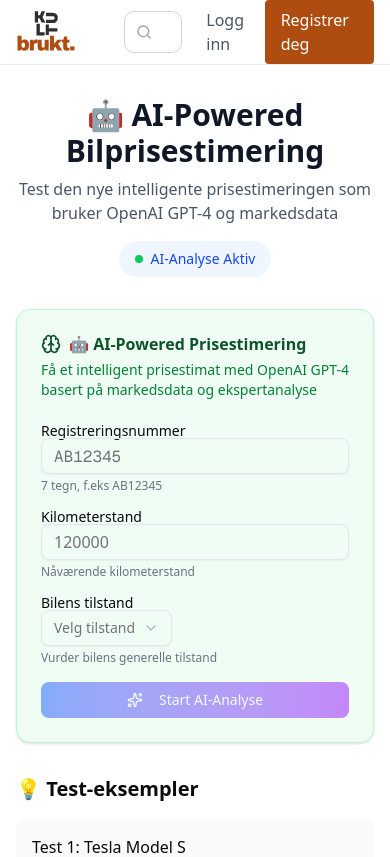
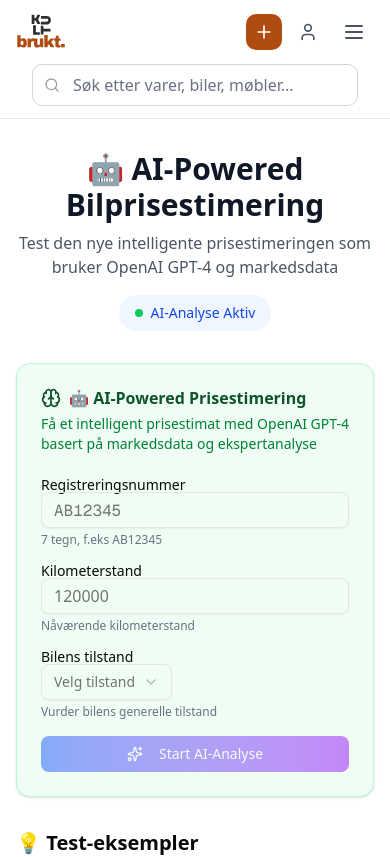
Before and after one commit to mroizo75/kulbruk, a Next.js app: page /test-prisestimering in a window 390 px wide. Shown: the top 857 px of the page. Built offline with nearby package versions, Linux system fonts and the light colour scheme; no server answers.

Commit message:
Mobilvisning av sidene

```diff
--- a/src/app/layout.tsx
+++ b/src/app/layout.tsx
@@ -20,6 +20,7 @@
   title: 'Kulbruk.no - Norges nye markedsplass',
   description: 'Kulbruk.no er et brukervennlig og profesjonelt markedsplass-alternativ hvor privatpersoner og bedrifter kan legge ut annonser til en rimelig pris.',
   keywords: ['markedsplass', 'salg', 'brukt', 'annonser', 'norge', 'bil', 'møbler', 'elektronikk'],
+  viewport: 'width=device-width, initial-scale=1',
   openGraph: {
     title: 'Kulbruk.no - Norges nye markedsplass',
     description: 'Et brukervennlig og profesjonelt markedsplass-alternativ hvor privatpersoner og bedrifter kan legge ut annonser til en rimelig pris.',
--- a/src/components/navbar.tsx
+++ b/src/components/navbar.tsx
@@ -1,24 +1,45 @@
 "use client"
 
-import React from 'react'
+import React, { useState } from 'react'
 import Link from 'next/link'
 import Image from 'next/image'
-import { Search, Plus, User } from 'lucide-react'
+import { Search, Plus, User, Menu, X } from 'lucide-react'
 import { SignedIn, SignedOut, UserButton } from '@clerk/nextjs'
 
 export default function Navbar() {
+  const [isMobileMenuOpen, setIsMobileMenuOpen] = useState(false)
+  const [searchQuery, setSearchQuery] = useState('')
+
+  const toggleMobileMenu = () => {
+    setIsMobileMenuOpen(!isMobileMenuOpen)
+  }
+
+  const handleSearch = (e: React.FormEvent) => {
+    e.preventDefault()
+    if (searchQuery.trim()) {
+      window.location.href = `/annonser?search=${encodeURIComponent(searchQuery)}`
+    }
+  }
+
   return (
     <nav className="bg-white border-b border-gray-200 sticky top-0 z-50">
-      <div className="container mx-auto px-4">
+      <div className="max-w-7xl mx-auto px-4 sm:px-6 lg:px-8">
         <div className="flex h-16 items-center justify-between">
           {/* Logo */}
-          <div className="flex items-center space-x-6">
-            <Link href="/" className="flex items-center space-x-2">
-              <Image src="/logo.svg" alt="Kulbruk.no" width={80} height={80} />
+          <div className="flex items-center">
+            <Link href="/" className="flex items-center">
+              <Image
+                src="/logo.svg"
+                alt="Kulbruk.no"
+                width={50}
+                height={50}
+                className="sm:w-16 sm:h-16 lg:w-20 lg:h-20"
+              />
             </Link>
+          </div>
 
-            {/* Hovednavigasjon - skjult på mobile */}
-            <div className="hidden md:flex items-center space-x-6">
+          {/* Desktop Navigation */}
+          <div className="hidden lg:flex items-center space-x-6">
             <Link
               href="/annonser"
               className="text-gray-600 hover:text-gray-900 transition-colors"
@@ -50,76 +71,193 @@
               Torget
             </Link>
           </div>
-          </div>
 
-          {/* Søkebar - midt */}
-          <div className="flex-1 max-w-md mx-6">
+          {/* Desktop Search - Hidden on mobile/tablet */}
+          <div className="hidden lg:flex flex-1 max-w-md mx-6">
+            <form onSubmit={handleSearch} className="w-full">
               <div className="relative">
                 <Search className="absolute left-3 top-1/2 h-4 w-4 -translate-y-1/2 text-gray-400" />
                 <input
+                  value={searchQuery}
+                  onChange={(e) => setSearchQuery(e.target.value)}
                   placeholder="Søk etter varer, biler, møbler..."
                   className="w-full pl-10 pr-4 py-2 border border-gray-300 rounded-lg focus:outline-none focus:ring-2 focus:ring-[#af4c0f] bg-white text-gray-900 placeholder:text-gray-500"
                   type="search"
                 />
               </div>
+            </form>
           </div>
 
-          {/* Høyre side - Knapper og bruker */}
-          <div className="flex items-center space-x-4">
-            {/* Legg ut annonse - kun for innlogget brukere */}
-            <SignedIn>
+          {/* Right side - Actions */}
+          <div className="flex items-center space-x-2 sm:space-x-4">
+            {/* Desktop: Full button */}
             <Link
               href="/opprett"
-                className="hidden sm:flex items-center bg-[#af4c0f] text-white px-4 py-2 rounded hover:bg-[#af4c0f]/90 transition-colors"
+              className="hidden lg:flex items-center space-x-2 bg-[#af4c0f] text-white px-4 py-2 rounded-lg hover:bg-[#af4c0f]/90 transition-colors"
             >
-                <Plus className="mr-2 h-4 w-4" />
-                Legg ut annonse
+              <Plus className="h-4 w-4" />
+              <span>Legg ut annonse</span>
             </Link>
+
+            {/* Tablet: Shortened button */}
             <Link
               href="/opprett"
-                className="sm:hidden bg-[#af4c0f] text-white p-2 rounded hover:bg-[#af4c0f]/90 transition-colors"
+              className="hidden md:lg:hidden md:flex items-center space-x-1 bg-[#af4c0f] text-white px-3 py-2 rounded-lg hover:bg-[#af4c0f]/90 transition-colors text-sm"
             >
               <Plus className="h-4 w-4" />
+              <span>Legg ut</span>
             </Link>
 
-              {/* Dashboard link */}
+            {/* Mobile: Icon only */}
+            <Link
+              href="/opprett"
+              className="md:hidden bg-[#af4c0f] text-white p-2 rounded-lg hover:bg-[#af4c0f]/90 transition-colors"
+              aria-label="Legg ut annonse"
+            >
+              <Plus className="h-5 w-5" />
+            </Link>
+
+            {/* Auth section */}
+            <SignedIn>
+              {/* Dashboard link - hidden on mobile */}
               <Link
                 href="/dashboard"
-                className="flex items-center text-gray-600 hover:text-gray-900 transition-colors"
+                className="hidden sm:flex items-center text-gray-600 hover:text-gray-900 transition-colors px-2 py-1"
               >
                 <User className="h-4 w-4 mr-1" />
-                <span className="hidden sm:block">Dashboard</span>
+                <span className="hidden lg:block">Dashboard</span>
               </Link>
 
-              {/* User button */}
               <UserButton
                 appearance={{
                   elements: {
                     avatarBox: "h-8 w-8"
                   }
                 }}
-                userProfileProps={{
-                  appearance: {
-                    elements: {
-                      rootBox: "bg-white"
-                    }
-                  }
-                }}
+                userProfileMode="navigation"
+                userProfileUrl="/dashboard"
               />
             </SignedIn>
 
-            {/* Auth knapper for ikke-innlogget */}
             <SignedOut>
-              <div className="flex items-center space-x-2">
+              {/* Desktop auth buttons */}
+              <div className="hidden md:flex items-center space-x-2">
                 <Link
                   href="/sign-in"
-                  className="text-gray-600 hover:text-gray-900 transition-colors"
+                  className="text-gray-600 hover:text-gray-900 transition-colors px-3 py-2 text-sm lg:text-base"
                 >
                   Logg inn
                 </Link>
                 <Link
                   href="/registrer"
-                  className="bg-[#af4c0f] text-white px-4 py-2 rounded hover:bg-[#af4c0f]/90 transition-colors"
+                  className="bg-gray-900 text-white px-3 lg:px-4 py-2 rounded-lg hover:bg-gray-800 transition-colors text-sm lg:text-base"
+                >
+                  Registrer
+                </Link>
+              </div>
+
+              {/* Mobile auth button */}
+              <Link
+                href="/sign-in"
+                className="md:hidden text-gray-600 hover:text-gray-900 transition-colors p-2"
+                aria-label="Logg inn"
+              >
+                <User className="h-5 w-5" />
+              </Link>
+            </SignedOut>
+
+            {/* Mobile menu button */}
+            <button
+              onClick={toggleMobileMenu}
+              className="lg:hidden p-2 text-gray-600 hover:text-gray-900 transition-colors"
+              aria-label="Toggle menu"
+            >
+              {isMobileMenuOpen ? <X className="h-6 w-6" /> : <Menu className="h-6 w-6" />}
+            </button>
+          </div>
+        </div>
+
+        {/* Mobile/Tablet Search Bar */}
+        <div className="lg:hidden px-4 pb-3">
+          <form onSubmit={handleSearch}>
+            <div className="relative">
+              <Search className="absolute left-3 top-1/2 h-4 w-4 -translate-y-1/2 text-gray-400" />
+              <input
+                value={searchQuery}
+                onChange={(e) => setSearchQuery(e.target.value)}
+                placeholder="Søk etter varer, biler, møbler..."
+                className="w-full pl-10 pr-4 py-2 border border-gray-300 rounded-lg focus:outline-none focus:ring-2 focus:ring-[#af4c0f] bg-white text-gray-900 placeholder:text-gray-500"
+                type="search"
+              />
+            </div>
+          </form>
+        </div>
+
+        {/* Mobile Menu */}
+        {isMobileMenuOpen && (
+          <div className="lg:hidden border-t border-gray-200 bg-white">
+            <div className="px-2 pt-2 pb-3 space-y-1">
+              <Link
+                href="/annonser"
+                className="block px-3 py-2 text-gray-600 hover:text-gray-900 hover:bg-gray-50 rounded-md transition-colors"
+                onClick={() => setIsMobileMenuOpen(false)}
+              >
+                Alle annonser
+              </Link>
+              <Link
+                href="/reiser"
+                className="block px-3 py-2 text-gray-600 hover:text-gray-900 hover:bg-gray-50 rounded-md transition-colors"
+                onClick={() => setIsMobileMenuOpen(false)}
+              >
+                🛫 Reiser
+              </Link>
+              <Link
+                href="/annonser/bil"
+                className="block px-3 py-2 text-gray-600 hover:text-gray-900 hover:bg-gray-50 rounded-md transition-colors"
+                onClick={() => setIsMobileMenuOpen(false)}
+              >
+                Biler
+              </Link>
+              <Link
+                href="/annonser/eiendom"
+                className="block px-3 py-2 text-gray-600 hover:text-gray-900 hover:bg-gray-50 rounded-md transition-colors"
+                onClick={() => setIsMobileMenuOpen(false)}
+              >
+                Eiendom
+              </Link>
+              <Link
+                href="/annonser/torget"
+                className="block px-3 py-2 text-gray-600 hover:text-gray-900 hover:bg-gray-50 rounded-md transition-colors"
+                onClick={() => setIsMobileMenuOpen(false)}
+              >
+                Torget
+              </Link>
+
+              <SignedIn>
+                <div className="border-t border-gray-200 pt-2 mt-2">
+                  <Link
+                    href="/dashboard"
+                    className="block px-3 py-2 text-gray-600 hover:text-gray-900 hover:bg-gray-50 rounded-md transition-colors"
+                    onClick={() => setIsMobileMenuOpen(false)}
+                  >
+                    📊 Dashboard
+                  </Link>
+                </div>
+              </SignedIn>
+
+              <SignedOut>
+                <div className="border-t border-gray-200 pt-2 mt-2">
+                  <Link
+                    href="/sign-in"
+                    className="block px-3 py-2 text-gray-600 hover:text-gray-900 hover:bg-gray-50 rounded-md transition-colors"
+                    onClick={() => setIsMobileMenuOpen(false)}
+                  >
+                    Logg inn
+                  </Link>
+                  <Link
+                    href="/registrer"
+                    className="block px-3 py-2 bg-gray-900 text-white rounded-md hover:bg-gray-800 transition-colors mt-1"
+                    onClick={() => setIsMobileMenuOpen(false)}
                   >
                     Registrer deg
                   </Link>
@@ -127,6 +265,7 @@
               </SignedOut>
             </div>
           </div>
+        )}
       </div>
     </nav>
   )
```
Also changed, not shown: src/components/homepage/hero-section.tsx (+26 -26 lines). Lines whose indentation alone changed are shown as unchanged.
